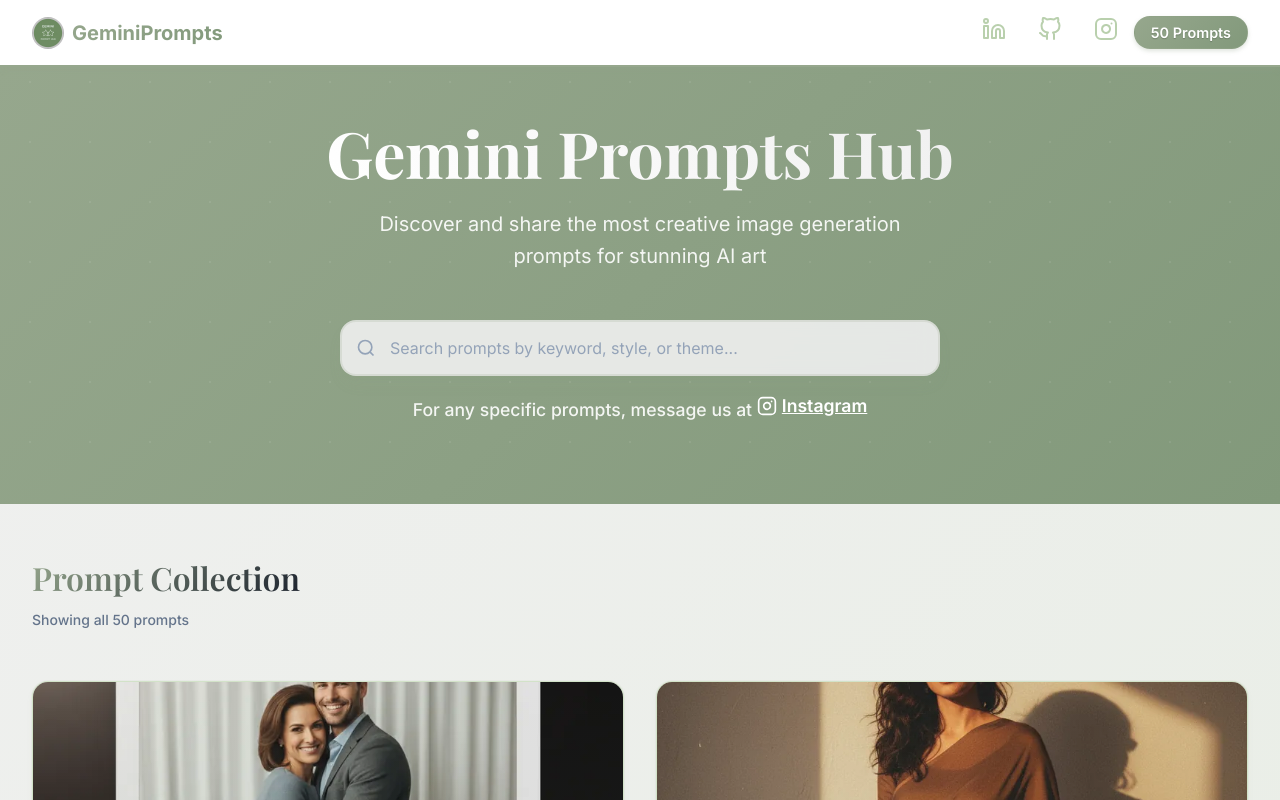
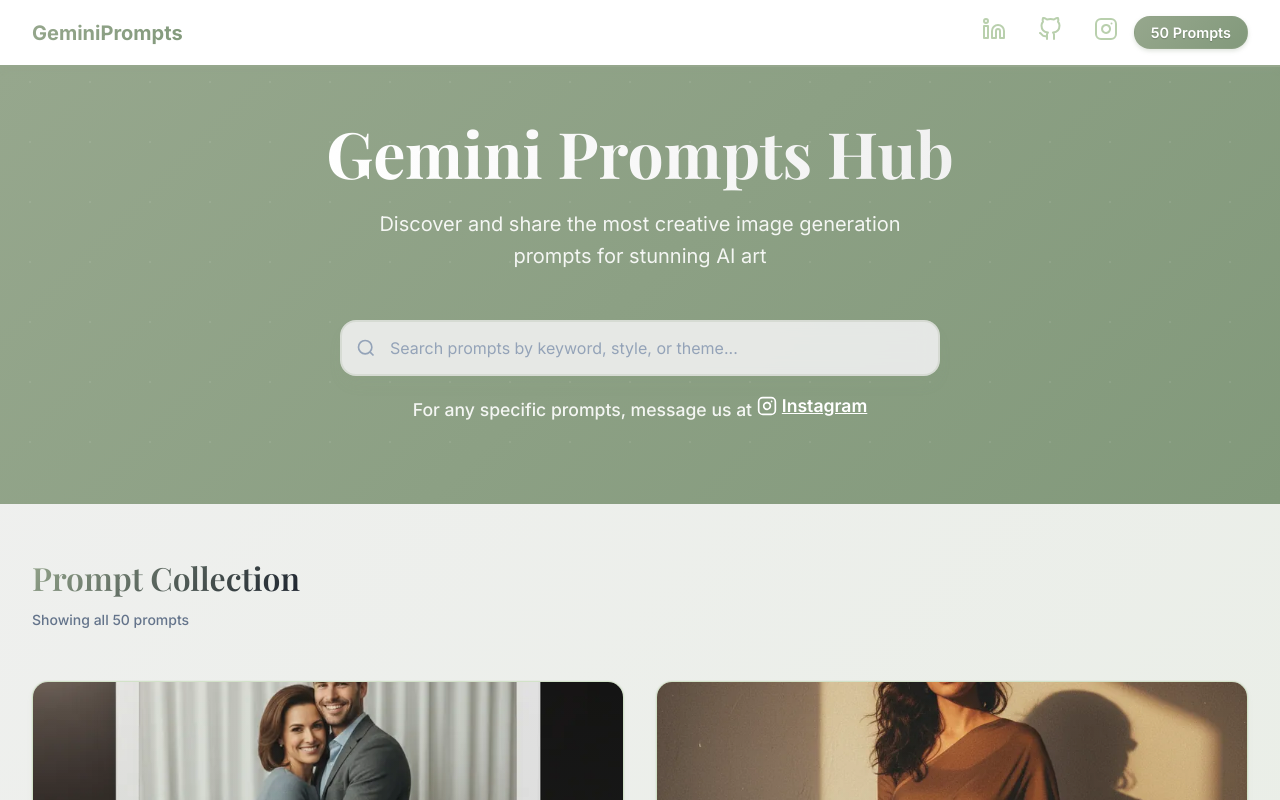
Before and after one commit to ARYANJATHAR/Gemini_Prompt_Hub, a plain HTML site: page index.html in a window 1280 px wide. Shown: the top 800 px of the page. Drawn offline with nearby package versions, Linux system fonts and the light colour scheme; files whose address does not match are found by name.

Commit message:
removed logo

```diff
--- a/index.html
+++ b/index.html
@@ -13,7 +13,6 @@
     <nav class="navbar">
         <div class="nav-container">
             <div class="nav-left">
-                <img src="C:\Users\ARYAN\Desktop\PROJECTS\PROJECTS\Website Projects\gemini\GEMINIPROMPT_LIBRARY\public\logo.png" alt="Gemini Prompts Logo" class="nav-logo">
                 <span class="brand-text">GeminiPrompts</span>
             </div>
             <div class="nav-right">
```
